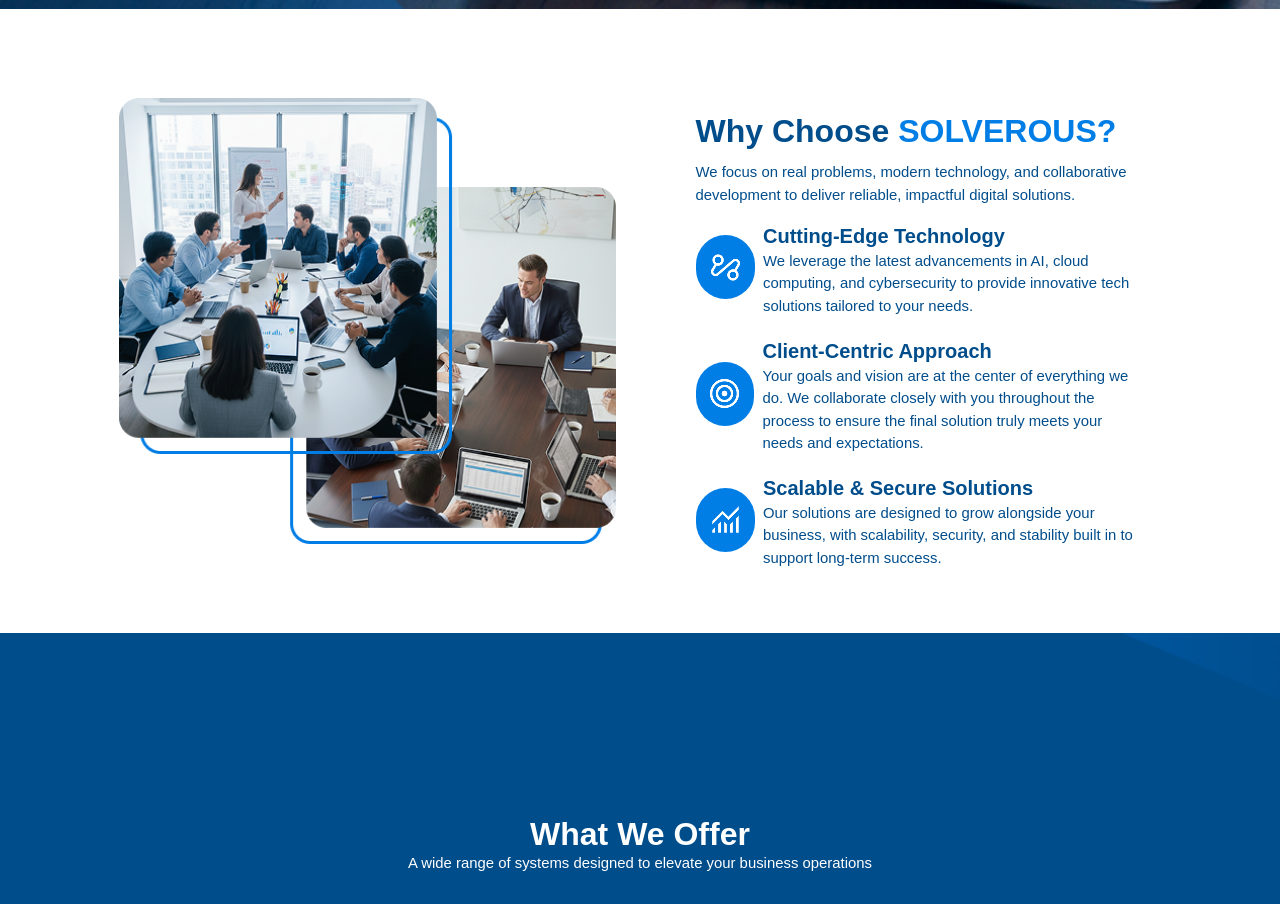
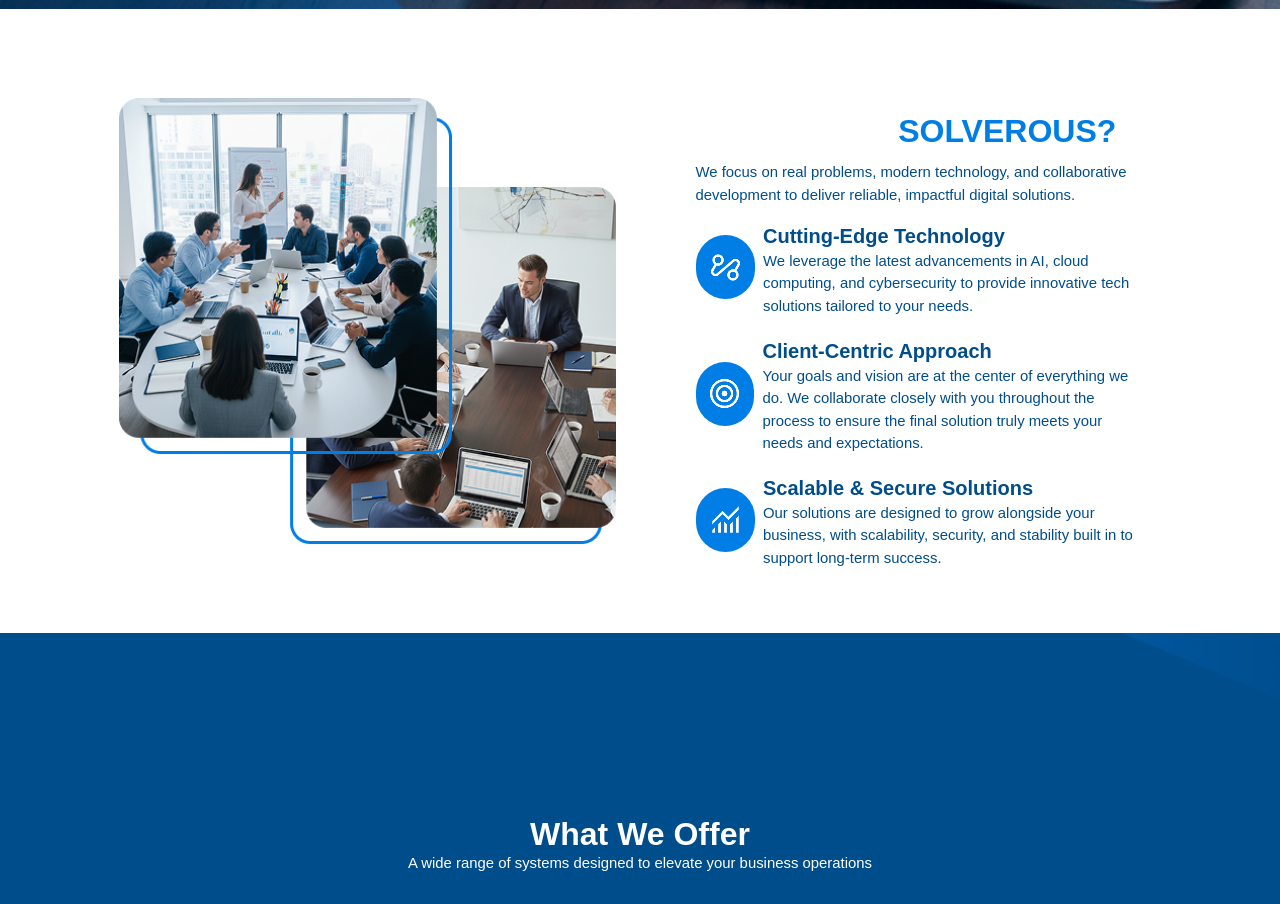
Before and after one commit to SolverousTech/SolverousWebsite, a React (Create React App) app in the folder solverouswebsite/: page / in a window 1280 px wide. Shown: the part 815-1719 px from the top of the page. Built offline with nearby package versions, Linux system fonts and the light colour scheme.

Commit message:
To know if updated

```diff
--- a/solverouswebsite/src/pages/Home/home.js
+++ b/solverouswebsite/src/pages/Home/home.js
@@ -90,7 +90,7 @@
           </div>
           <div className=" space-y-6 md:space-y-7 lg:space-y-7 xl:space-y-3 2xl:space-y-5 w-full md:w-full lg:w-full xl:w-[75%] 2xl:w-[75%] text-center md:text-left ">
             <div className="space-y-0 md:space-y-3 lg:space-y-3 xl:space-y-3">
-              <h3 className="text-[1.5rem] md:text-3xl lg:text-3xl xl:text-[2rem] 2xl:text-[2.5rem] font-bold text-[#004D8C] w-full ">Why Choose <span className="text-[#007EE6]">SOLVEROUS?</span></h3>
+              <h3 className="text-[1.5rem] md:text-3xl lg:text-3xl xl:text-[2rem] 2xl:text-[2.5rem] font-bold text-white w-full ">Why Choose <span className="text-[#007EE6]">SOLVEROUS?</span></h3>
               <p className=" p_white_bg w-[96%] md:w-full m-auto md:m-0 ">We focus on real problems, modern technology, and collaborative development to deliver reliable, impactful digital solutions.</p>
             </div>
             <div className=" space-y-8 md:space-y-4 lg:space-y-4">
```
